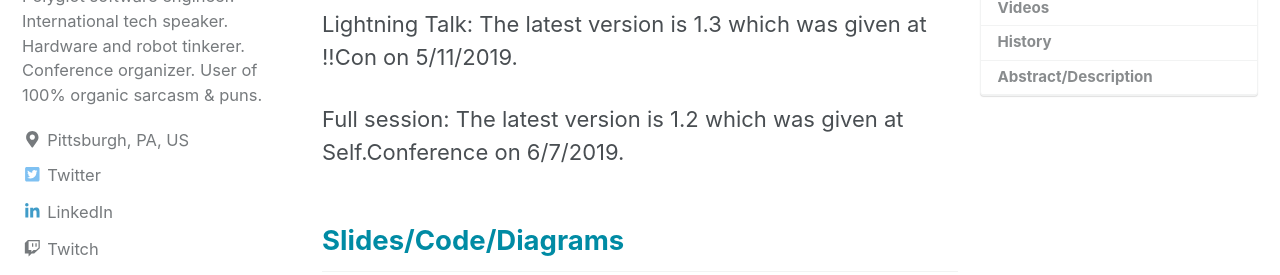
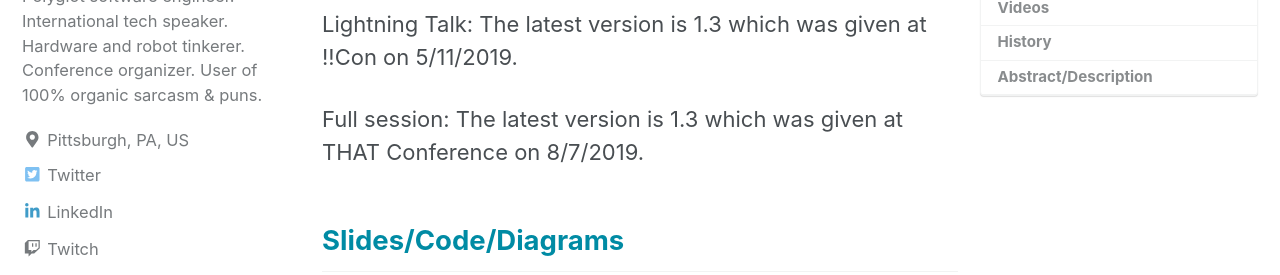
Before and after one commit to geekygirlsarah/geekygirlsarah.com, a Jekyll site: the page built from _pages/speaking/building-an-open-source-artificial-pancreas.md, in a window 1280 px wide and 900 px high. Shown: the part 341-616 px from the top of the window. Built offline with Jekyll 4.4.1, drawn with Linux system fonts in a browser that asks for light colours; cached includes are drawn as plain includes; nearby versions of some CDN libraries; comment, search, counter and statistics services are not loaded.

Commit message:
Update Pancreas talk page with new dates

```diff
--- a/_pages/speaking/building-an-open-source-artificial-pancreas.md
+++ b/_pages/speaking/building-an-open-source-artificial-pancreas.md
@@ -16,7 +16,7 @@ This page will always be updated with the most recent version of this talk.
 
 Lightning Talk: The latest version is 1.3 which was given at !!Con on 5/11/2019.
 
-Full session: The latest version is 1.2 which was given at Self.Conference on 6/7/2019.
+Full session: The latest version is 1.3 which was given at THAT Conference on 8/7/2019.
 
 ## Slides/Code/Diagrams
 
@@ -42,7 +42,7 @@ Date      | Type           | Version | Venue
 3/4/2019  | Conf Session   | 1.1     | PyCon US
 3/11/2019 | Lightning Talk | 1.3     | !!Con
 6/7/2019  | Conf Session   | 1.2     | Self.Conference
-8/?/2019  | Conf Session   |         | THAT Conference
+8/7/2019  | Conf Session   | 1.3     | THAT Conference
 11/?/2019 | Conf Session   |         | Agile + DevOps East
 
 ## Abstract/Description
```
